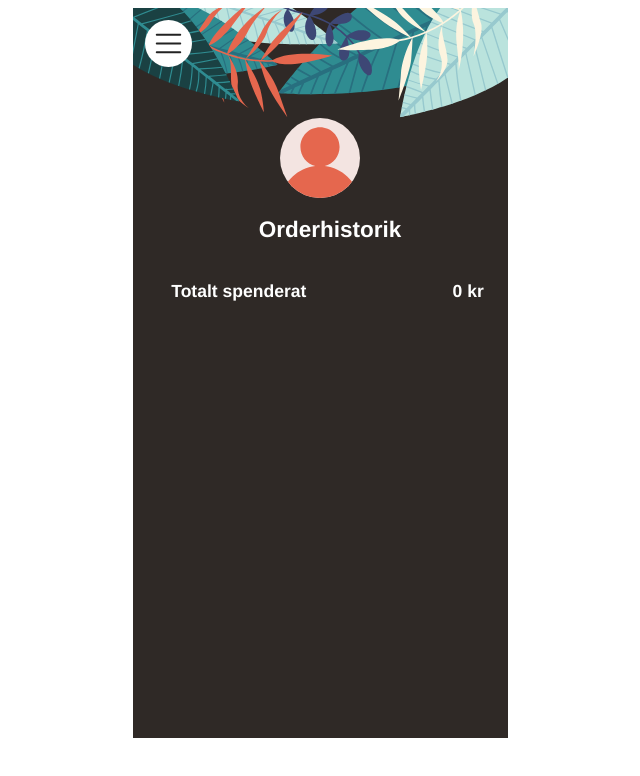
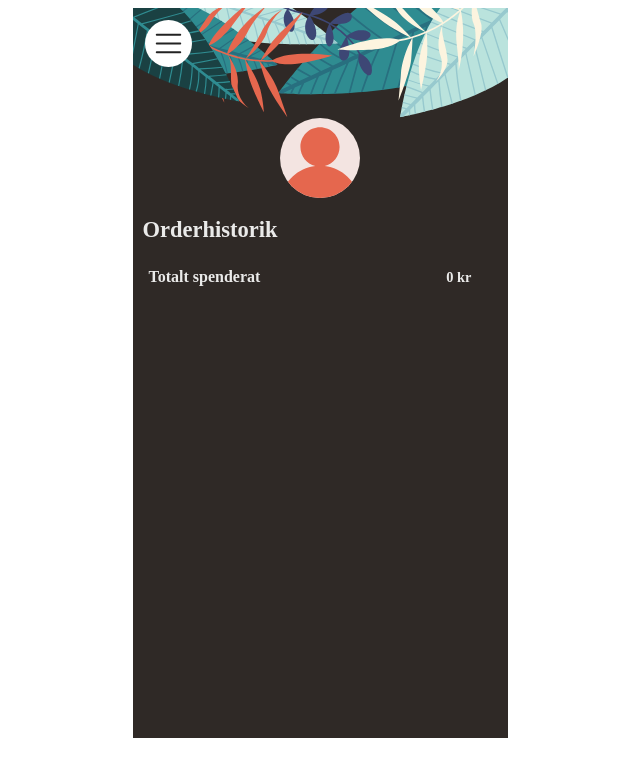
Before and after one commit to annikakubaj/Airbean, a Vue app in the folder airbean-project/: page /userprofile in a window 1280 px wide. Shown: the top 776 px of the page, without its empty margins (320-960 px from the left). Built offline with nearby package versions, Linux system fonts and the light colour scheme.

Commit message:
Css userpage uppdaterad

```diff
--- a/airbean-project/src/components/UserProfile.vue
+++ b/airbean-project/src/components/UserProfile.vue
@@ -14,7 +14,7 @@
 
     <div class="orderhistory">
 
-        <h2> Orderhistorik </h2>
+        <h2 class="rubrik"> Orderhistorik </h2>
 
         <section class="container">
 
@@ -22,14 +22,15 @@
 
                 <div class="left">
 
-                    <h3 class="ordernummer"> Ordernummer: {{ord.number}} </h3>
+                    <h3 class="ordernummer">#{{ord.number}} </h3>
+
 
                     <!-- Printar ut namnen och mängden på artiklarna i ordern -->
                     <div v-for="art in ord.articles"  v-bind:key="art.id">
 
                         <div v-if="art.amount > 0"> <!--  Visar bara artikeln ifall amount är mer än 0  -->
 
-                            {{art.amount}} {{art.name}}
+                           <h3 class="antalochtyp"> {{art.amount}} {{art.name}} </h3>
                         </div>
                     </div>
                 </div>
@@ -38,8 +39,8 @@
 
                 <div class="rightside">
 
-                    <p> {{date}}  </p>
-                    <p> {{ord.total}} kr </p>
+                    <p> {{date}}</p>
+                    <p> {{ord.total}} kr</p>
                 </div>
 
             </div>
@@ -48,6 +49,7 @@
 
                 <h3 class="total"> Totalt spenderat </h3>
                 <h3 class="sum"> {{totalMoneySpent}} kr </h3>
+
             </div>
 
 
@@ -81,19 +83,17 @@ export default {
       return this.$store.getters.totalMoneySpent;
     },
 
-    date: function() { // Skär bort sekunder och dylikt från datum
-
+     date: function() { // Skär bort sekunder och dylikt från datum
         let rawDate = new Date().toLocaleString();
         let refinedDate = rawDate.split(" ")
         // Stringen som ligger i rawDate har ett mellanslagmellan datumet och tiden (" ").
-
         // rawDate.split(" ") kapar strängen vid det mellanslaget
         // och ger refinedDate som är en array med två strängar
 
         return refinedDate[0] // date laddas in med den första av de två strängarna
-    },
   },
 
+},
 }
 </script>
 
@@ -112,15 +112,17 @@ export default {
     display: flex;
     flex-direction: column;
     justify-content: flex-start;
-    border-bottom:grey solid 1px;
+    /* border-bottom:grey solid 1px; */
     align-items: flex-start;
     margin-bottom: 10px;
-    width: 350px;
+    width: 270px;
     padding-bottom: 5px;
     /* border-style: ridge; */
 
 
 }
+
+
 
 h3 {
     margin: 0;
@@ -132,6 +134,8 @@ h3 {
     display: flex;
     flex-direction: column;
     justify-content: center;
+    /* border: blue solid 1px; */
+
 
 }
 
@@ -139,7 +143,10 @@ h3 {
     display: flex;
     flex-direction: row;
     justify-content: space-between;
-    width: 100%}
+    width: 100%;
+    /* border: green solid 1px; */
+    border-bottom:grey solid 1px;
+    }
 
 .profilBild {
     width: 80px;
@@ -150,26 +157,34 @@ h3 {
 .profilinfo {
     color: white;
     font-size: 15px;
-
-
+    font-family: pt serif;
+    font-size: 24px;
 
 
 }
+
+.profilinfo p {
+margin-top: -20px;
+margin-bottom: 50px;
+font-size: 14px;
+}
+
 
 .orderhistory {
 color: white;
 align-self: center;
 margin-left: 20px;
 font-size: 15px;
+font-weight: bold;
+opacity: 90%;
 
 }
 
 .orderhistory p {
 font-size: 10px;
 
+}
 
-
-}
 
 .rightside {
 display: flex;
@@ -183,7 +198,14 @@ justify-content: space-evenly;
 
 .rightside > p {
     margin:0;
+    font-family: sans-serif;
+    font-size: 0.7rem;
+    opacity: 90%;
+
 }
+
+
+
 
 .rightTotalSum {
 display: flex;
@@ -195,11 +217,48 @@ justify-content: space-evenly;
 margin-top: 20px;
 width: 345px;
 
+
 }
 
 .total {
-padding-right: 130px;
+padding-right: 180px;
+font-family: sans-serif;
+font-size: 1rem;
+color: white;
+font-family: PT serif;
+}
+
+.sum {
+font-family: sans-serif;
+font-size: 0.9rem;
+padding-right: 10px;
+font-family: PT serif;
+
+}
+
+.ordernummer {
+font-family: sans-serif;
+font-size: 0.9rem;
+font-weight: bold;
+line-height: 140%;
+opacity: 70%;
+}
+
+.rubrik {
+    margin-right: 15rem;
+    font-family: PT serif;
+    margin-bottom: 5px;
+
+
+}
+
+.antalochtyp {
+   font-size: 0.8rem;
+   font-weight: lighter;
+   line-height: 1.1rem;
+
 }
 
 
+
 </style>
```
